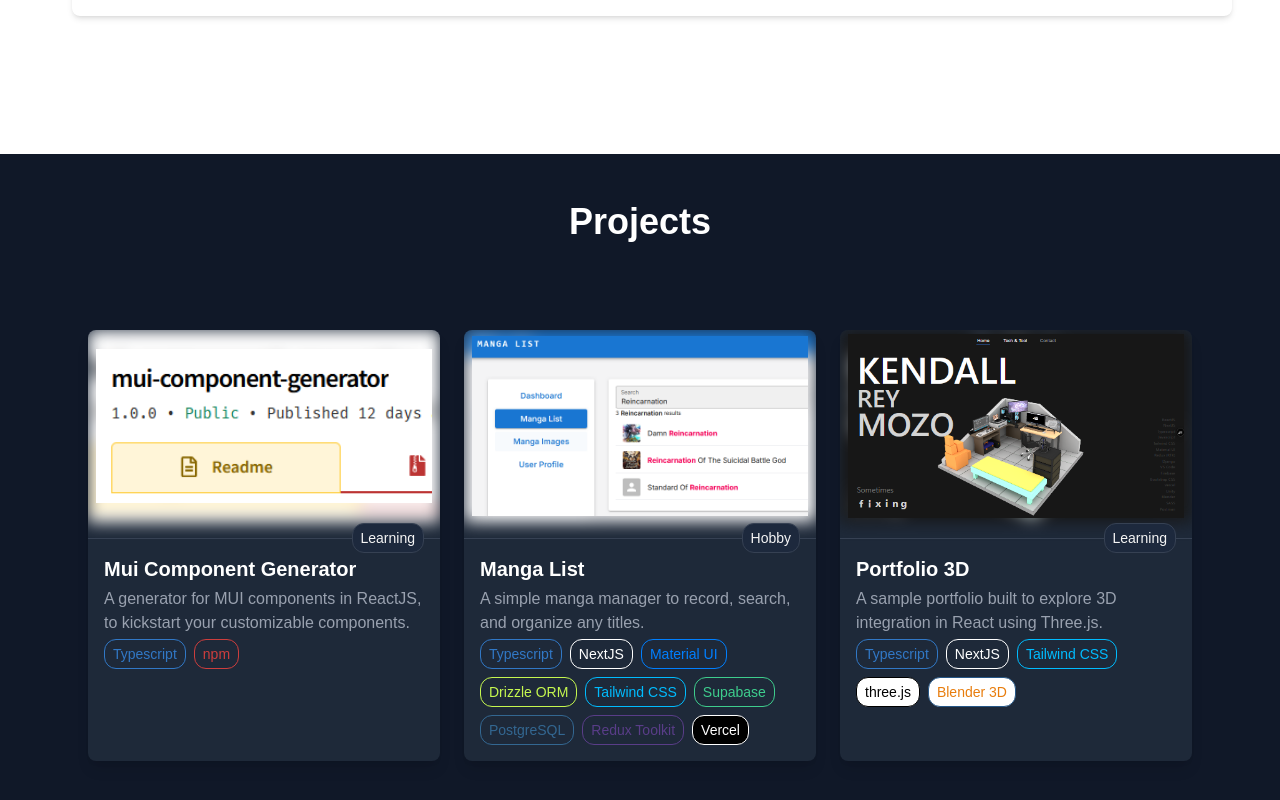
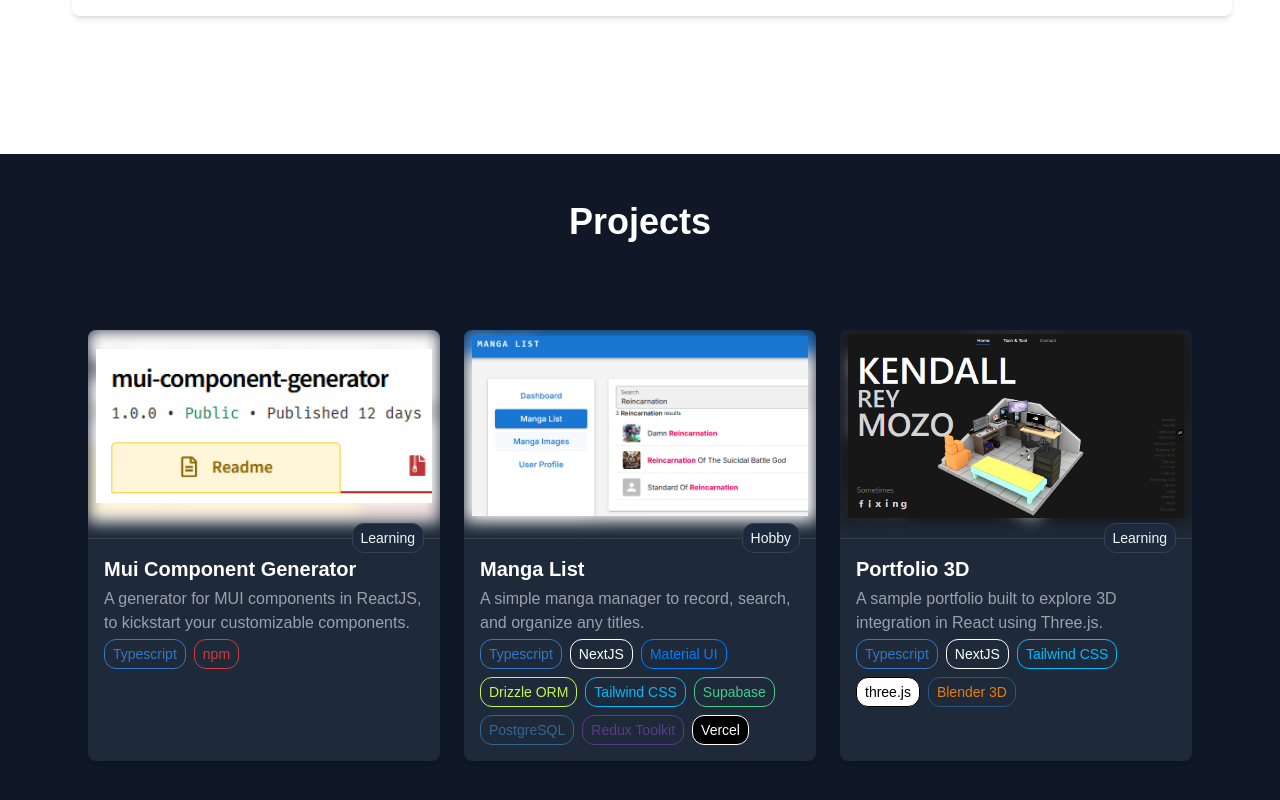
Before and after one commit to KendallRey/kendall-rey, a Next.js app: page / in a window 1280 px wide. Shown: the part 1510-2310 px from the top of the page. Built offline with nearby package versions, Linux system fonts and the light colour scheme.

Commit message:
update TECH constants, update blender, added dart and flutter

```diff
--- a/src/constants/techs.ts
+++ b/src/constants/techs.ts
@@ -1,12 +1,16 @@
 export const TECH = {
   AXIOS: { className: 'text-[#671ddf] border-[#671ddf]', name: 'Axios' },
   BLENDER_3D: {
-    className: 'text-[#e87d0d] border-[#265787] bg-[#ffffff]',
+    className: 'text-[#e87d0d] border-[#265787]',
     name: 'Blender 3D',
   },
   BOOTSTRAP: {
     className: 'text-[#6f2cf3] border-[#6f2cf3]',
     name: 'Bootstrap CSS',
+  },
+  DART: {
+    className: 'text-[#14a6c4] border-[#14a6c4]',
+    name: 'Dart',
   },
   DJANGO: {
     className: 'text-[#ffffff] border-[#ffffff] bg-[#092e20]',
@@ -15,6 +19,10 @@
   DRIZZLE: {
     className: 'text-[#c5f74f] border-[#c5f74f]',
     name: 'Drizzle ORM',
+  },
+  FLUTTER: {
+    className: 'text-[#2675d8] border-[#2675d8]',
+    name: 'Flutter',
   },
   GITHUB: {
     className: 'text-[#f0f6fc] border-[#f0f6fc] bg-[#010409]',
```
